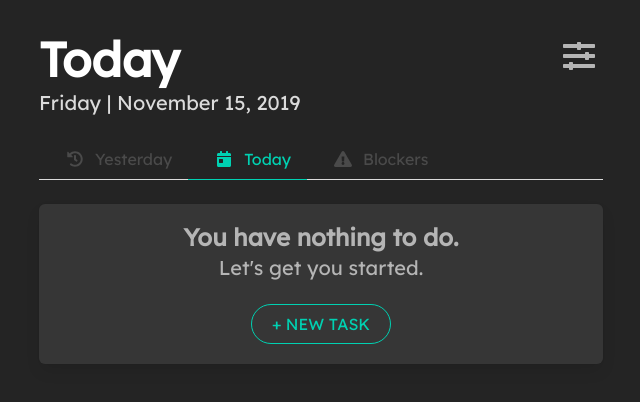
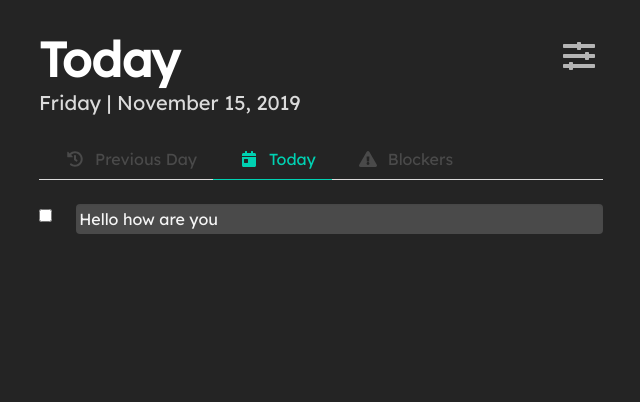
Before and after one commit to whosdustin/buttercup, a Vue app: page /#/ in a window 1280 px wide. Shown: the top 402 px of the page, without its empty margins (319-959 px from the left). Built offline with nearby package versions, Linux system fonts and the light colour scheme.

Commit message:
update dynamic empty state

```diff
--- a/src/@types/types.ts
+++ b/src/@types/types.ts
@@ -54,3 +54,9 @@ export interface ITab extends Vue {
   name?: string;
   isActive?: boolean;
 }
+
+export interface IEmptyState {
+  title: string;
+  content: string;
+  action: string;
+}
--- a/src/components/TabList.vue
+++ b/src/components/TabList.vue
@@ -40,6 +40,7 @@ export default class TabList extends Vue {
 
   private selectTab(tab: ITab) {
     this.tabs.map((t) => t.isActive = t.name === tab.name)
+    this.$emit('active-tab', tab)
   }
 }
 </script>
--- a/src/components/TodoList.vue
+++ b/src/components/TodoList.vue
@@ -14,9 +14,9 @@
     </div>
     <empty-state
       v-else
-      title="You have nothing to do."
-      content="Let's get you started."
-      action="&plus; New Task"
+      :title="empty.title"
+      :content="empty.content"
+      :action="empty.action"
       @action-click="newTodo()" />
   </section>
 </template>
@@ -29,11 +29,10 @@ import TodoItem from '@/components/TodoItem.vue'
 import EmptyState from '@/components/EmptyState.vue'
 
 // Types
-import { ITodo } from '@/@types/types'
+import { ITodo, IEmptyState } from '@/@types/types'
 
 // Utils
 import Todo from '@/utils/Todo'
-import { VueClass } from 'vue-class-component/lib/declarations';
 
 @Component({
   components: {
@@ -45,6 +44,13 @@ export default class TodoList extends Vue {
   @Prop({
     default: () => ([])
   }) private todos!: ITodo[]
+  @Prop({
+    default: () => ({
+      title: 'You have nothing to do.',
+      content: 'Let\'s get you started.',
+      action: '&plus; New Task'
+    })
+  }) private empty!: IEmptyState;
   private model = [ ...this.todos ]
 
   private newTodo(index?: number) {
--- a/src/views/Home.vue
+++ b/src/views/Home.vue
@@ -1,9 +1,13 @@
 <template>
-  <layout title="Today" :subtitle="today">
-    <tab-list>
+  <layout :title="layoutTitle" :subtitle="today">
+    <tab-list @active-tab="displayTitle">
       <tab-item
-        name="Yesterday"
-        icon="fas fa-history" />
+        name="Previous Day"
+        icon="fas fa-history">
+        <todo-list
+          :todos="[]"
+          :empty="emptyPast" />
+      </tab-item>
       <tab-item
         name="Today"
         icon="fas fa-calendar-day"
@@ -12,7 +16,11 @@
       </tab-item>
       <tab-item
         name="Blockers"
-        icon="fas fa-exclamation-triangle" />
+        icon="fas fa-exclamation-triangle" >
+        <todo-list
+          :todos="[]"
+          :empty="emptyBlocker" />
+      </tab-item>
     </tab-list>
   </layout>
 </template>
@@ -29,7 +37,7 @@ import TabList from '@/components/TabList.vue'
 import TabItem from '@/components/TabItem.vue'
 
 // Types
-import { ITodo } from '@/@types/types'
+import { ITodo, ITab } from '@/@types/types'
 
 // Utils
 import dayjs from 'dayjs'
@@ -45,13 +53,32 @@ import Todo from '@/utils/Todo'
 })
 export default class Home extends Vue {
   private today?: string;
+  private layoutTitle: string = 'Today';
   private todos = [
-    // new Todo(false, 'Hello how are you'),
+    new Todo(false, 'Hello how are you'),
   ]
 
+  get emptyBlocker() {
+    return {
+      title: 'No Blockers! Great!',
+      action: '&plus; blocker'
+    }
+  }
+
+  get emptyPast() {
+    return {
+      title: 'What did you work on previously?',
+      action: '&plus; task'
+    }
+  }
+
   private created() {
-    const today = new Date()
-    this.today = dayjs(today).format('dddd | MMMM D, YYYY')
+    const $today = new Date()
+    this.today = dayjs($today).format('dddd | MMMM D, YYYY')
+  }
+
+  private displayTitle(tab: ITab) {
+    this.layoutTitle = tab.name ? tab.name : this.layoutTitle;
   }
 }
 </script>
```
